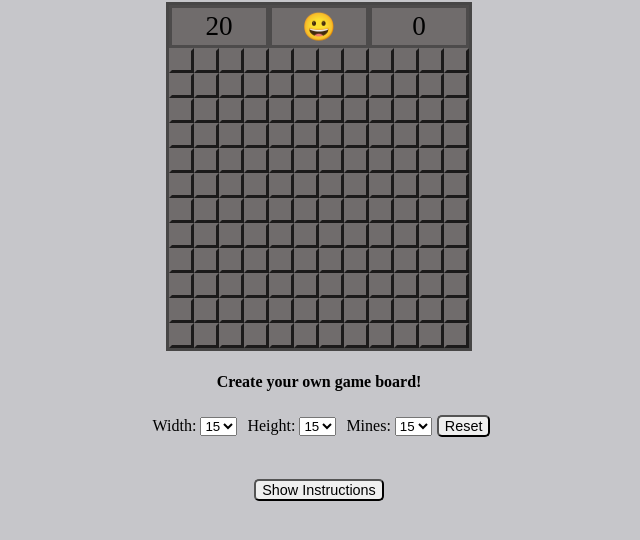
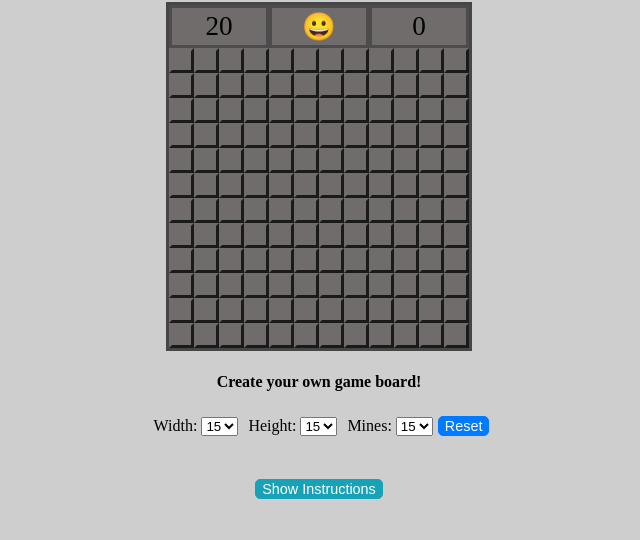
Before and after one commit to eoja82/Mine-Sweeper, a plain HTML site: page index.html in a window 1280 px wide. Shown: the part 78-618 px from the top of the page, without its empty margins (321-961 px from the left). Drawn offline with Linux system fonts and the light colour scheme.

Commit message:
change background color, restyle buttons

```diff
--- a/style.css
+++ b/style.css
@@ -2,7 +2,7 @@ html {
   scroll-behavior: smooth;
 }
 body {
-  background-color: rgb(198, 198, 202);
+  background-color: rgb(206, 206, 206);
 }
 header {
   text-align: center;
@@ -99,7 +99,16 @@ h4 {
 }
 #userGame, #howToPlay {
   font-size: .9rem;
+  color: white;
   border-radius: 5px;
+}
+#userGame {
+  background-color: #007bff;
+  border: 1px solid #007bff;
+}
+#howToPlay {
+  background-color: #17a2b8;
+  border: 1px solid #17a2b8;
 }
 .howTo {
   text-align: center;
```
